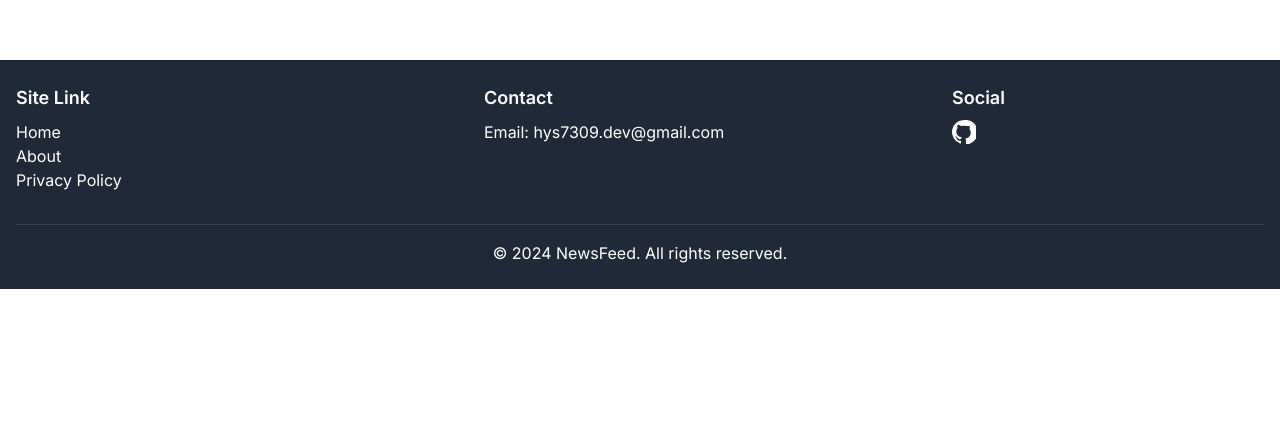
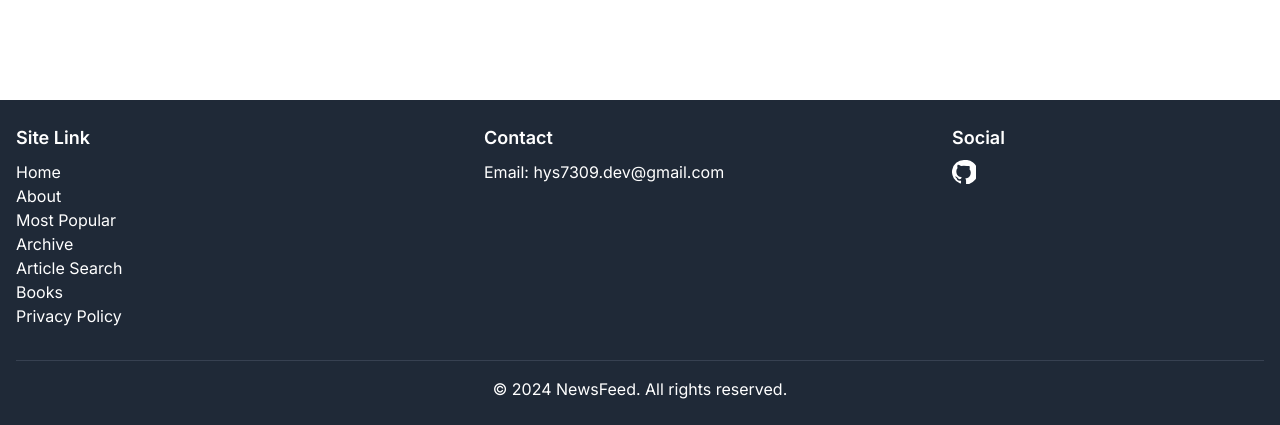
Before and after one commit to youngsikkk/customizing-news-app, a Next.js app: page /archive in a window 1280 px wide. Shown: the part 830-1255 px from the top of the page. Before the commit the page ends 1119 px from the top, so only its background shows below. Built offline with nearby package versions, Linux system fonts and the light colour scheme; no server answers.

Commit message:
feat(footer): add menu

```diff
--- a/src/components/Footer.jsx
+++ b/src/components/Footer.jsx
@@ -2,7 +2,7 @@ import React from "react";
 
 const Footer = () => {
     return (
-        <footer className="bg-gray-800 text-white py-6">
+        <footer className="bg-gray-800 text-white py-6 mt-10">
             <div className="container mx-auto px-4">
                 <div className="flex flex-wrap justify-between">
                 <div className="w-full md:w-1/4 mb-4">
@@ -10,6 +10,10 @@ const Footer = () => {
                     <ul>
                     <li><a href="/" className="hover:underline">Home</a></li>
                     <li><a href="/about" className="hover:underline">About</a></li>
+                    <li><a href="/mostpopular" className="hover:underline">Most Popular</a></li>
+                    <li><a href="/archive" className="hover:underline">Archive</a></li>
+                    <li><a href="/articlesearch" className="hover:underline">Article Search</a></li>
+                    <li><a href="/books" className="hover:underline">Books</a></li>
                     <li><a href="/privacy" className="hover:underline">Privacy Policy</a></li>
                     </ul>
                 </div>
```
